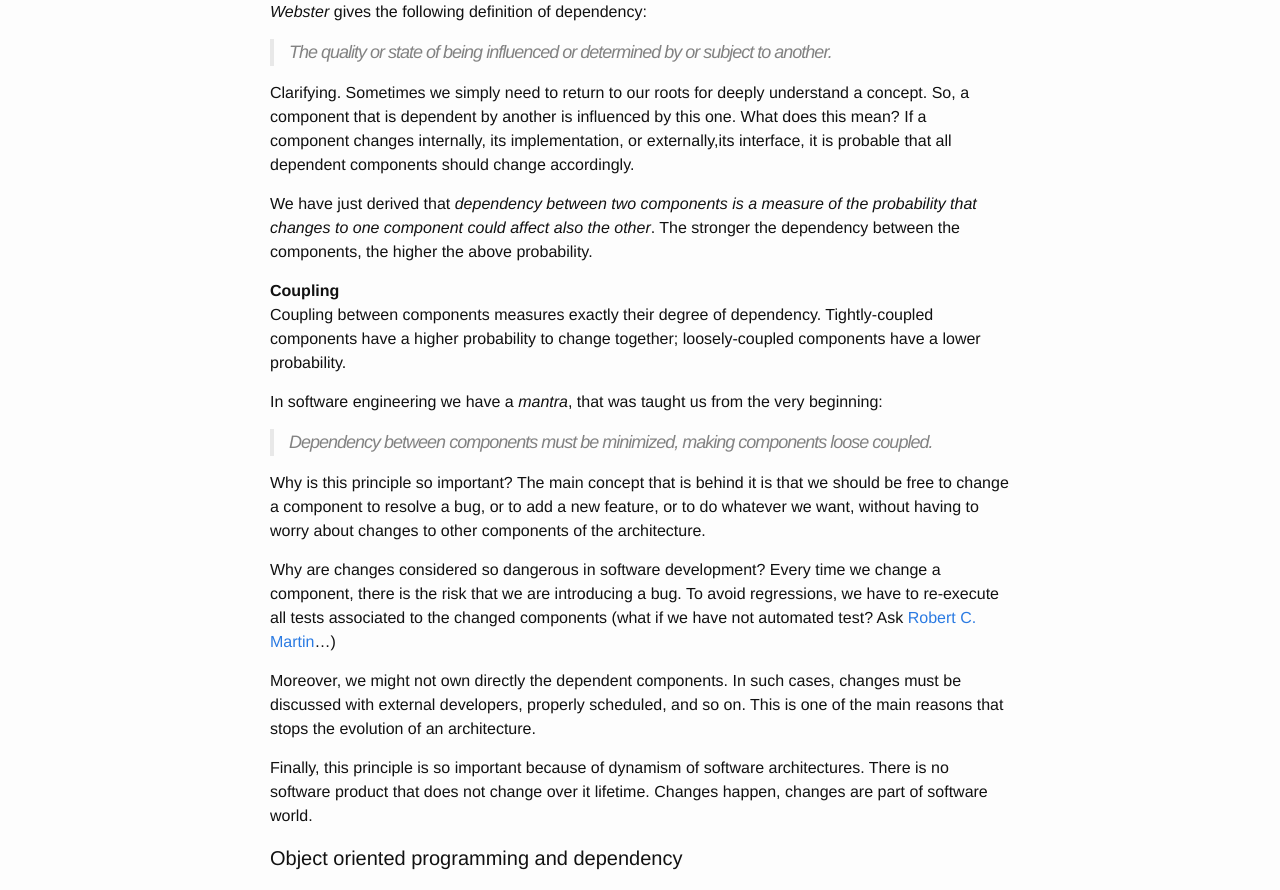
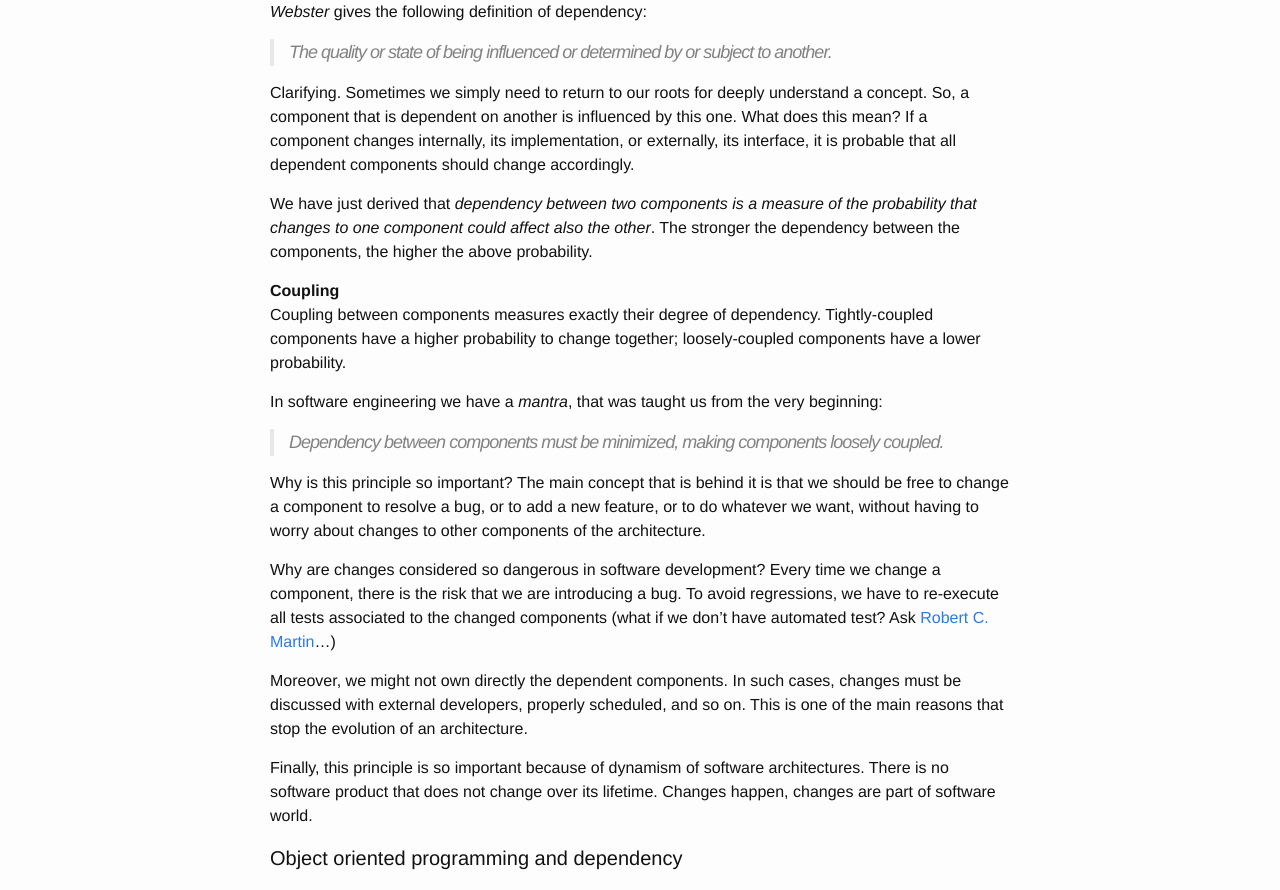
Before and after one commit to rcardin/rcardin.github.io, a Jekyll site: the page built from _posts/2017-04-10-dependency-dot.markdown, in a window 1280 px wide and 1400 px high. Shown: the part 421-1311 px from the top of the window. Built offline with Jekyll 4.4.1, drawn with Linux system fonts in a browser that asks for light colours; comment, search, counter and statistics services are not loaded; some of the changed text lies outside the part shown.

Commit message:
Fix typos

```diff
--- a/_posts/2017-04-10-dependency-dot.markdown
+++ b/_posts/2017-04-10-dependency-dot.markdown
@@ -29,8 +29,8 @@ gives the following definition of dependency:
 > The quality or state of being influenced or determined by or subject to another.
 
 Clarifying. Sometimes we simply need to return to our roots for deeply understand a concept. So, a
-component that is dependent by another is influenced by this one. What does this mean? If a component
-changes internally, its implementation, or externally,its interface, it is probable that all dependent
+component that is dependent on another is influenced by this one. What does this mean? If a component
+changes internally, its implementation, or externally, its interface, it is probable that all dependent
 components should change accordingly.
 
 We have just derived that _dependency between two components is a measure of the probability that
@@ -43,7 +43,7 @@ have a higher probability to change together; loosely-coupled components have a
 
 In software engineering we have a *mantra*, that was taught us from the very beginning:
 
-> Dependency between components must be minimized, making components loose coupled.
+> Dependency between components must be minimized, making components loosely coupled.
 
 Why is this principle so important? The main concept that is behind it is that we should
 be free to change a component to resolve a bug, or to add a new feature, or to do whatever we want, without
@@ -51,15 +51,15 @@ having to worry about changes to other components of the architecture.
 
 Why are changes considered so dangerous in software development?
 Every time we change a component, there is the risk that we are introducing a bug. To avoid regressions, we
-have to re-execute all tests associated to the changed components (what if we have not automated test?
+have to re-execute all tests associated to the changed components (what if we don't have automated test?
 Ask [Robert C. Martin](https://8thlight.com/blog/uncle-bob/2014/05/02/ProfessionalismAndTDD.html)...)
 
 Moreover, we might not own directly the dependent components. In such cases, changes must be discussed with
-external developers, properly scheduled, and so on. This is one of the main reasons that stops the evolution
+external developers, properly scheduled, and so on. This is one of the main reasons that stop the evolution
 of an architecture.
 
 Finally, this principle is so important because of dynamism of software architectures. There is no software
-product that does not change over it lifetime. Changes happen, changes are part of software world.
+product that does not change over its lifetime. Changes happen, changes are part of software world.
 
 #### Object oriented programming and dependency
 In object oriented programming the above concept of component is usually identified by a *type*. Basically,
@@ -196,7 +196,7 @@ For example, if `B` inherits from `A`, then, the shared code
 is represented by all the code of `A` that has not a `private` scope. Whereas, if a method of `B` simply refers
 an instance of `A` among its parameters, the shared code will be represented only by the signatures of `public` methods of `A`.
 
-It is important to note that the degree of dependency between `A` and `B` it is directly
+It is important to note that the degree of dependency between `A` and `B` is directly
 proportional to the probability that if `B` is changed, `A` should be changed accordingly.
 
 ![Dependency formula](/assets/2017-04-10/degree_proportionality.png)
```
Also changed, not shown: other parts of _posts/2017-04-10-dependency-dot.markdown (+2 -2 lines).
